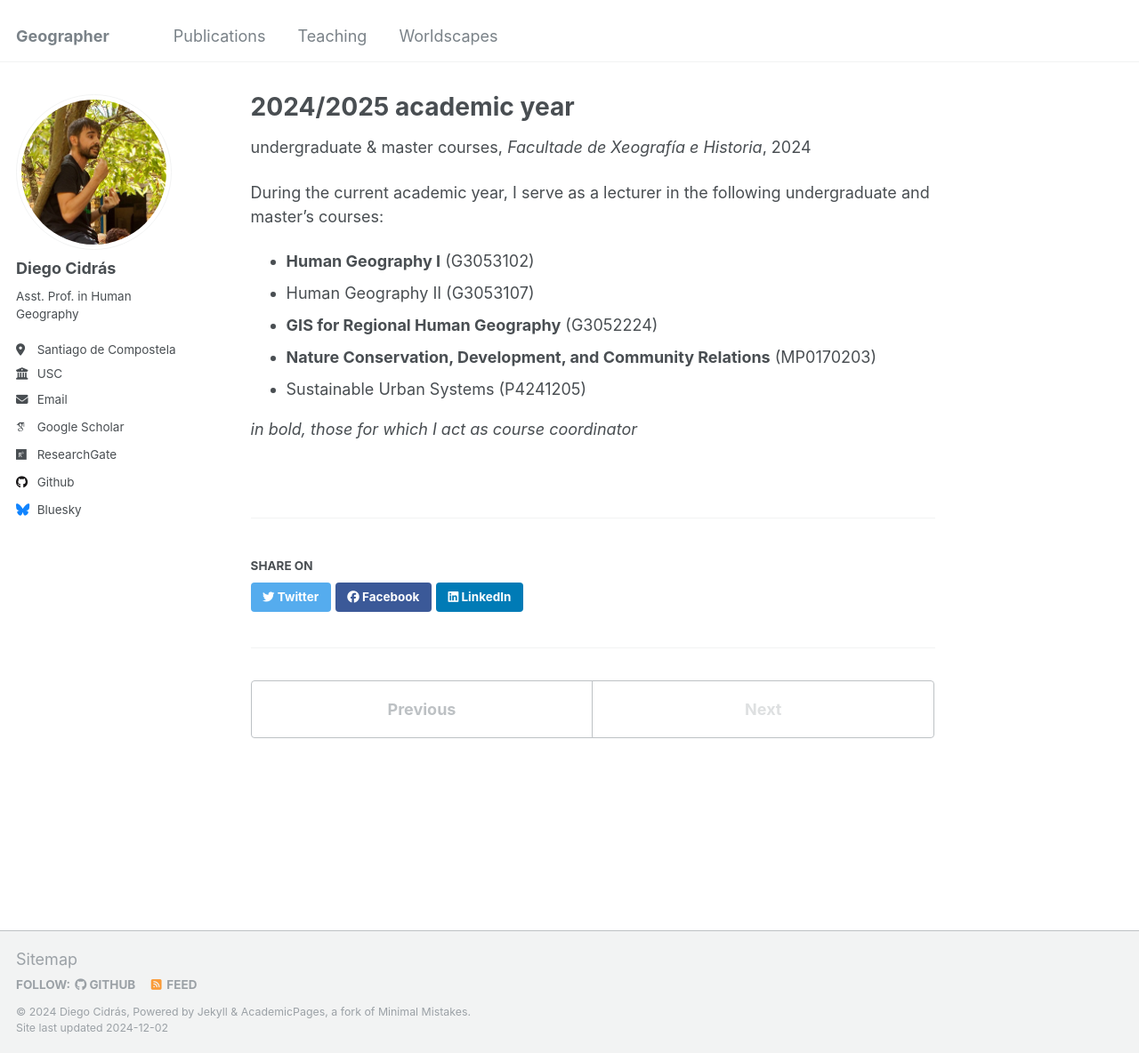
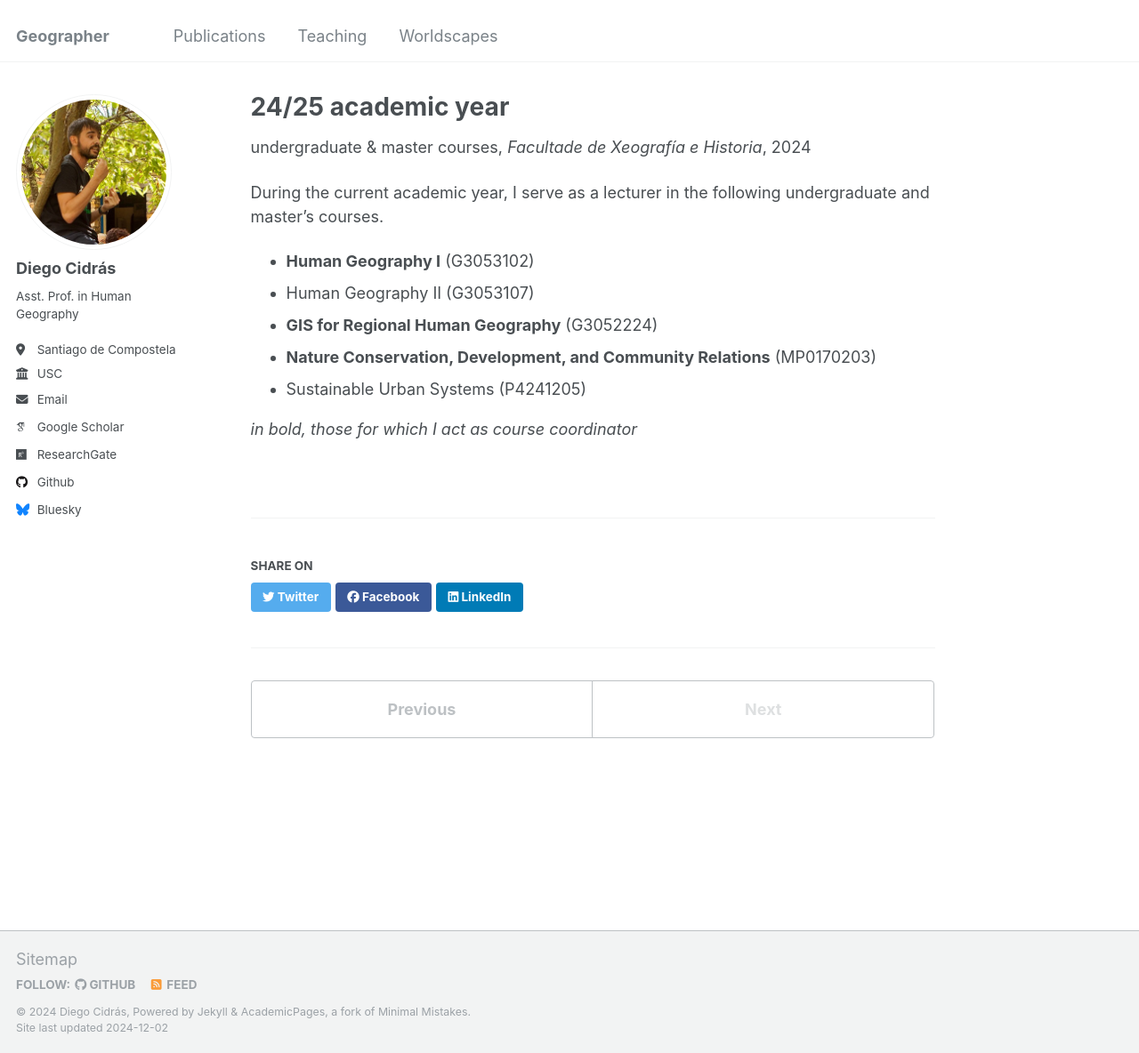
Before and after one commit to diegocidras/diegocidras.github.io, a Jekyll site: the page built from _teaching/2024-2025.md, in a window 1280 px wide and 1184 px high. Shown: the whole window at 89% size. Built offline with Jekyll 4.4.1, drawn with Linux system fonts in a browser that asks for light colours; some web fonts are replaced.

Commit message:
Update 2024-2025.md

```diff
--- a/_teaching/2024-2025.md
+++ b/_teaching/2024-2025.md
@@ -1,5 +1,5 @@
 ---
-title: "2024/2025 academic year"
+title: "24/25 academic year"
 collection: teaching
 type: "undergraduate & master courses"
 permalink: /teaching/2014-spring-teaching-1
@@ -8,7 +8,7 @@ date: 2024-01-09
 location: "Santiago de Compostela, Spain"
 ---
 
-During the current academic year, I serve as a lecturer in the following undergraduate and master's courses:
+During the current academic year, I serve as a lecturer in the following undergraduate and master's courses.
 
 * **Human Geography I** (G3053102)
 * Human Geography II (G3053107)
```
